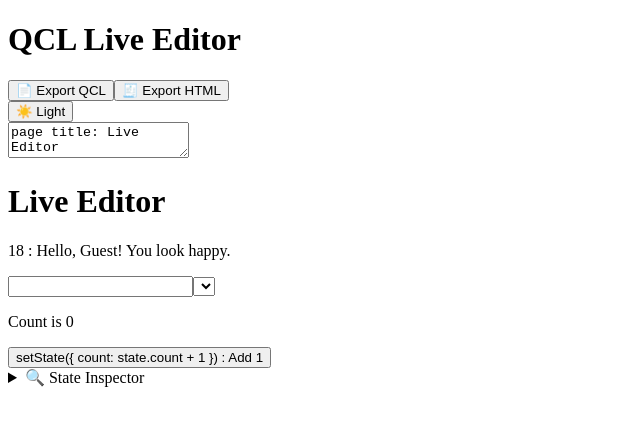
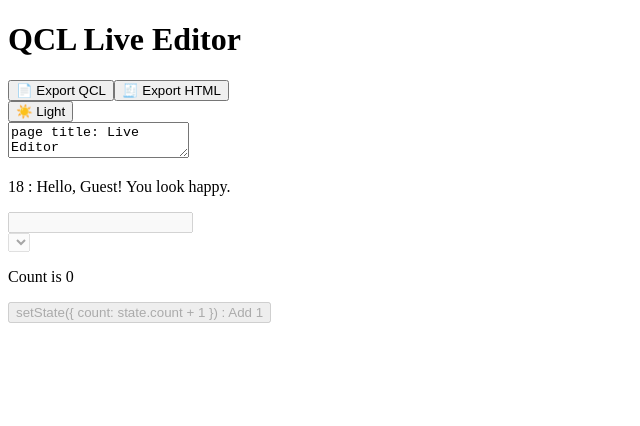
Before and after one commit to build-africa-eng/qcl, a Next.js app: page /editor in a window 1280 px wide. Shown: the top 426 px of the page, without its empty margins (0-640 px from the left). Built offline with nearby package versions, Linux system fonts and the light colour scheme.

Commit message:
Update QCLPreview.tsx

```diff
--- a/src/components/QCLPreview.tsx
+++ b/src/components/QCLPreview.tsx
@@ -1,108 +1,96 @@
-import React, { useState } from 'react';
-import type { QCLNode } from '@/lib/qcl-parser';
+'use client';
 
-type QCLState = Record<string, string | number>;
+import React from 'react';
+import { QCLNode } from '@/lib/qcl-parser';
 
-export default function QCLPreview({ ast }: { ast: QCLNode }) {
-  const initialState = Object.fromEntries(
-    (ast.body || [])
-      .filter(n => n.type === 'State' && typeof n.name === 'string')
-      .map(n => [n.name as string, n.value ?? ''])
-  );
+type Props = {
+  ast: QCLNode;
+};
 
-  const [state, setState] = useState<QCLState>(initialState);
+export default function QCLPreview({ ast }: Props) {
+  const renderNode = (node: QCLNode, index: number) => {
+    const { type, name, value, props = {}, content = '', body = [] } = node;
 
-  const run = (code: string) => {
-    try {
-      const scopedEval = new Function('state', 'setState', `with(state) { ${code} }`);
-      scopedEval({ ...state }, (newState: QCLState) => setState(prev => ({ ...prev, ...newState })));
-    } catch (e) {
-      console.error('Action failed:', e);
-      alert('Action failed: ' + (e as Error).message);
-    }
-  };
+    switch (type.toLowerCase()) {
+      case 'text':
+        return (
+          <p key={index} className="mb-2 text-gray-800 dark:text-gray-200 text-base">
+            {interpolate(content, ast)}
+          </p>
+        );
 
-  const handleStateChange = (key: string, value: string | number) => {
-    setState(prev => ({ ...prev, [key]: value }));
-  };
-
-  const renderNode = (node: QCLNode): React.ReactNode => {
-    if (!node) return null;
-
-    const props = node.props || {};
-    const children = (node.body || []).map((child, i) => <React.Fragment key={i}>{renderNode(child)}</React.Fragment>);
-
-    const dynamicText = (node.content || '').replace(/\{(\w+)\}/g, (_, v) => `${state[v] ?? `{${v}}`}`);
-
-    switch (node.type) {
-      case 'Box':
+      case 'input':
         return (
-          <div
-            className="rounded p-4 shadow-sm mb-4"
-            style={{ backgroundColor: props.bg, padding: props.padding ? `${props.padding}px` : undefined }}
-          >
-            {children}
+          <div key={index} className="mb-4">
+            <input
+              name={props.name}
+              placeholder={props.placeholder || ''}
+              className="border px-2 py-1 rounded w-full"
+              disabled
+            />
           </div>
         );
 
-      case 'Text':
+      case 'select':
         return (
-          <p className="mb-2" style={{ fontSize: props.size ? `${props.size}px` : undefined, fontWeight: props.weight }}>
-            {dynamicText}
-            {children}
-          </p>
+          <div key={index} className="mb-4">
+            <select name={props.name} className="border px-2 py-1 rounded w-full" disabled>
+              {(props.options?.split(',') || []).map((opt, i) => (
+                <option key={i} value={opt.trim()}>
+                  {opt.trim()}
+                </option>
+              ))}
+            </select>
+          </div>
         );
 
-      case 'Button':
+      case 'button':
         return (
           <button
-            className="bg-blue-600 text-white px-4 py-2 rounded hover:bg-blue-700"
-            onClick={() => props.action && run(props.action)}
+            key={index}
+            className="bg-blue-600 text-white px-4 py-2 rounded hover:bg-blue-700 disabled:opacity-50"
+            disabled
           >
-            {dynamicText}
+            {interpolate(content, ast)}
           </button>
         );
 
-      case 'Input':
+      case 'box':
         return (
-          <input
-            className="border px-2 py-1 rounded"
-            type={props.type || 'text'}
-            value={state[props.name] ?? ''}
-            placeholder={props.placeholder}
-            onChange={(e) => handleStateChange(props.name, e.target.value)}
-          />
+          <div
+            key={index}
+            className="p-4 rounded shadow mb-4"
+            style={{ backgroundColor: props.bg || '#fff' }}
+          >
+            {body.map(renderNode)}
+          </div>
         );
 
-      case 'Select':
-        const options = (props.options || '').split(',').map(s => s.trim());
-        return (
-          <select
-            className="border px-2 py-1 rounded"
-            value={state[props.name] ?? ''}
-            onChange={(e) => handleStateChange(props.name, e.target.value)}
-          >
-            {options.map(opt => (
-              <option key={opt} value={opt}>{opt}</option>
-            ))}
-          </select>
-        );
+      case 'state':
+        // states are handled globally; no UI rendered directly
+        return null;
 
       default:
-        return <div>{dynamicText}{children}</div>;
+        return null;
     }
   };
 
   return (
-    <div className="space-y-4">
-      {ast.title && <h1 className="text-2xl font-bold text-gray-800">{ast.title}</h1>}
-      {ast.body?.filter(n => n.type !== 'State').map((node, index) => (
-        <React.Fragment key={index}>{renderNode(node)}</React.Fragment>
-      ))}
-      <details className="mt-4 border-t pt-2 text-sm text-gray-600">
-        <summary className="cursor-pointer">🔍 State Inspector</summary>
-        <pre className="bg-gray-100 rounded p-2 mt-2 text-xs overflow-auto">{JSON.stringify(state, null, 2)}</pre>
-      </details>
+    <div>
+      {ast?.body?.map((node, index) => renderNode(node, index))}
     </div>
   );
 }
+
+// Very basic template variable replacement: replaces {name} with value from state
+function interpolate(template: string, ast: QCLNode): string {
+  const stateMap: Record<string, string | number> = {};
+
+  for (const node of ast.body || []) {
+    if (node.type.toLowerCase() === 'state' && node.name) {
+      stateMap[node.name] = node.value ?? '';
+    }
+  }
+
+  return template.replace(/\{(\w+)\}/g, (_, key) => String(stateMap[key] ?? `{${key}}`));
+}
```
